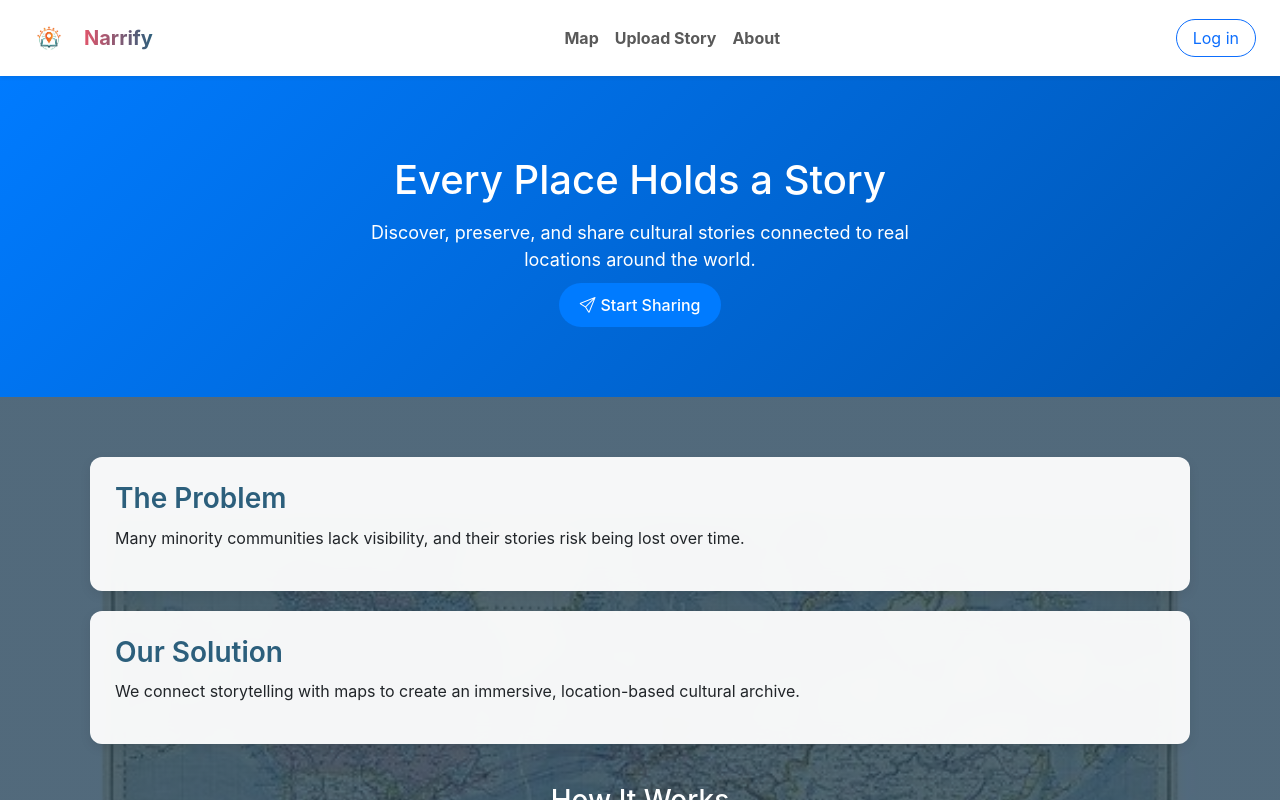
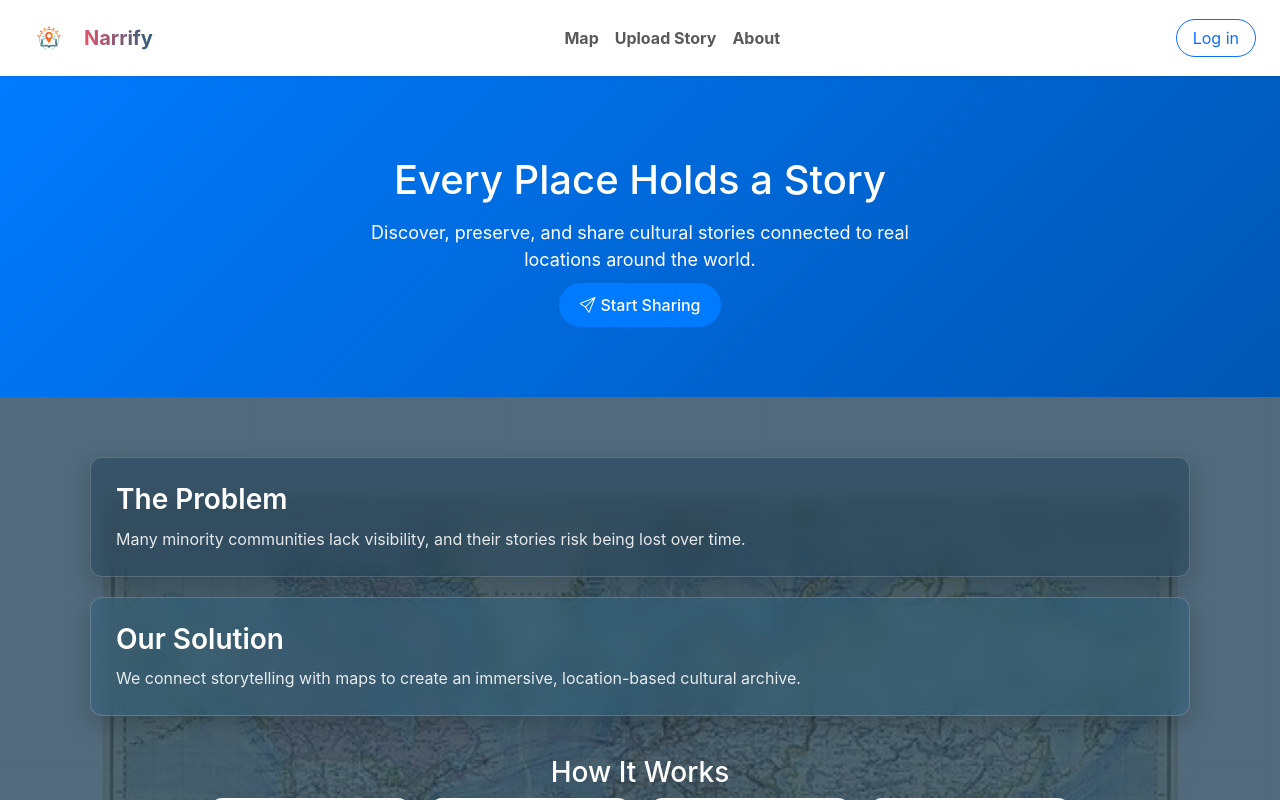
Before and after one commit to hussainJamil24/cultural-storytelling-map, a React (Create React App) app in the folder frontend/: page /about in a window 1280 px wide. Shown: the top 800 px of the page. Built offline with nearby package versions, Linux system fonts and the light colour scheme.

Commit message:
Update colours on about page

```diff
--- a/frontend/src/assets/styles/about.css
+++ b/frontend/src/assets/styles/about.css
@@ -36,7 +36,7 @@
 /* HEADINGS */
 .about-card h3 {
     margin-bottom: 10px;
-    color: #2c5f7c;
+    color: #ffffff;
     font-weight: 600;
 }
 
@@ -66,11 +66,25 @@
 
 
 .about-card {
-    background: rgba(255, 255, 255, 0.95);
+    /* tinted to match the teal background while staying a defined panel */
+    background: rgba(26, 58, 82, 0.45);
     backdrop-filter: blur(10px);
+    border: 1px solid rgba(255, 255, 255, 0.18);
     border-radius: 12px;
     padding: 25px;
     margin-bottom: 20px;
+    box-shadow: 0 8px 24px rgba(0, 0, 0, 0.2);
+}
+
+/* keeps card text readable on the dark tint */
+.about-card p {
+    color: rgba(255, 255, 255, 0.88);
+    margin-bottom: 0;
+}
+
+/* subtle accent so "Our Solution" reads distinctly from "The Problem" */
+.about-card.alt {
+    background: rgba(44, 95, 124, 0.45);
 }
 
 .hero-cta {
```
